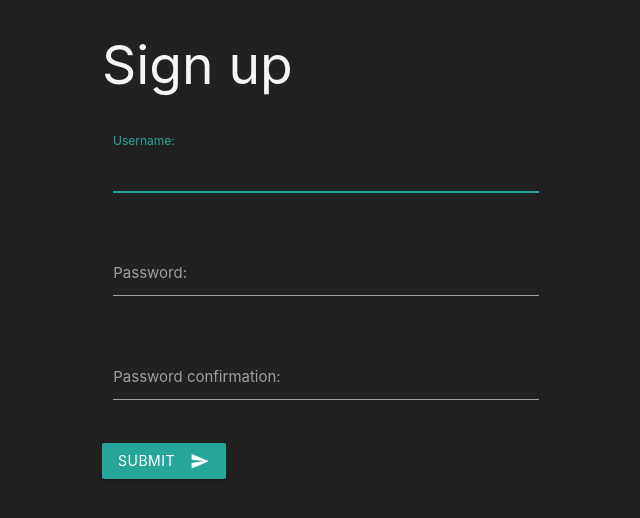
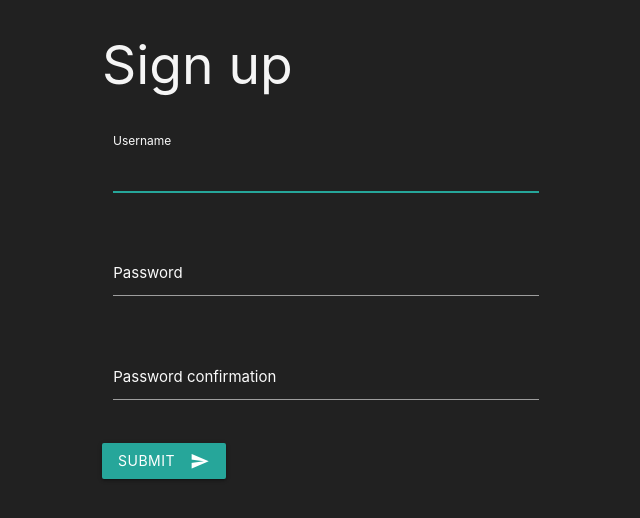
Before and after one commit to yongtheskill/EduPass, a Django app: page /accounts/signup/ in a window 1280 px wide. Shown: the top 518 px of the page, without its empty margins (90-730 px from the left). Run offline with Django 3.2, Linux system fonts and the light colour scheme.

Commit message:
Update signup.html

```diff
--- a/templates/signup.html
+++ b/templates/signup.html
@@ -10,21 +10,21 @@
 
       <div class="row">
         <div class="input-field col s12 l6">
-          <input type="text" name="username" maxlength="150" autofocus="" required="" id="id_username">
-          <label for="id_username">Username:</label>
+          <input class="grey-text text-lighten-5" type="text" name="username" maxlength="150" autofocus="" required="" id="id_username">
+          <label class="grey-text text-lighten-5" for="id_username">Username</label>
         </div>
       </div>
 
       <div class="row">
         <div class="input-field col s12 l6">
-          <input type="password" name="password1" required="" id="id_password1">
-          <label for="id_password1">Password:</label>
+          <input class="grey-text text-lighten-5" type="password" name="password1" required="" id="id_password1">
+          <label class="grey-text text-lighten-5" for="id_password1">Password</label>
         </div>
       </div>
       <div class="row">
         <div class="input-field col s12 l6">
-          <input type="password" name="password2" required="" id="id_password2">
-          <label for="id_password2">Password confirmation:</label>
+          <input class="grey-text text-lighten-5" type="password" name="password2" required="" id="id_password2">
+          <label class="grey-text text-lighten-5" for="id_password2">Password confirmation</label>
         </div>
       </div>
 
```
